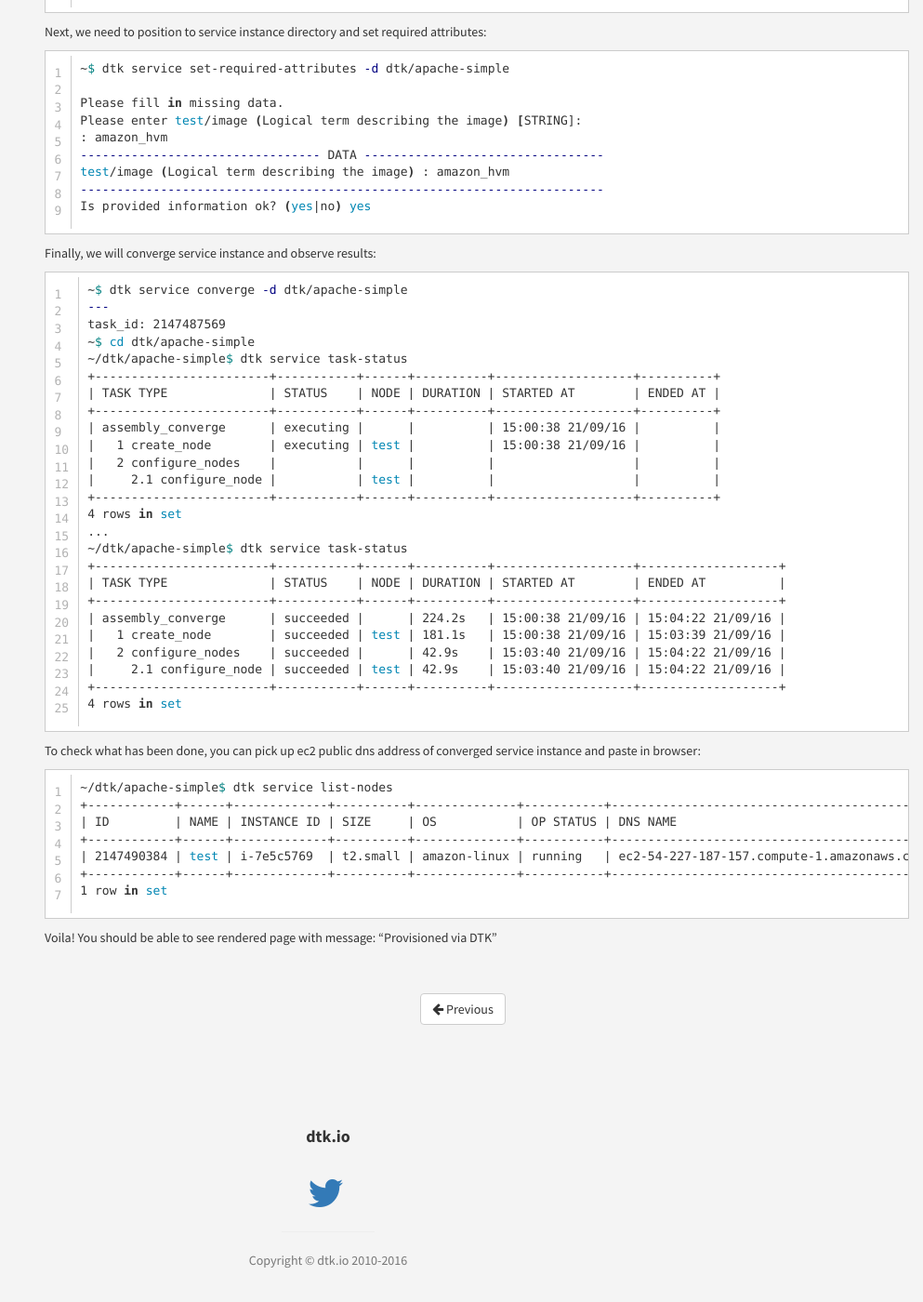
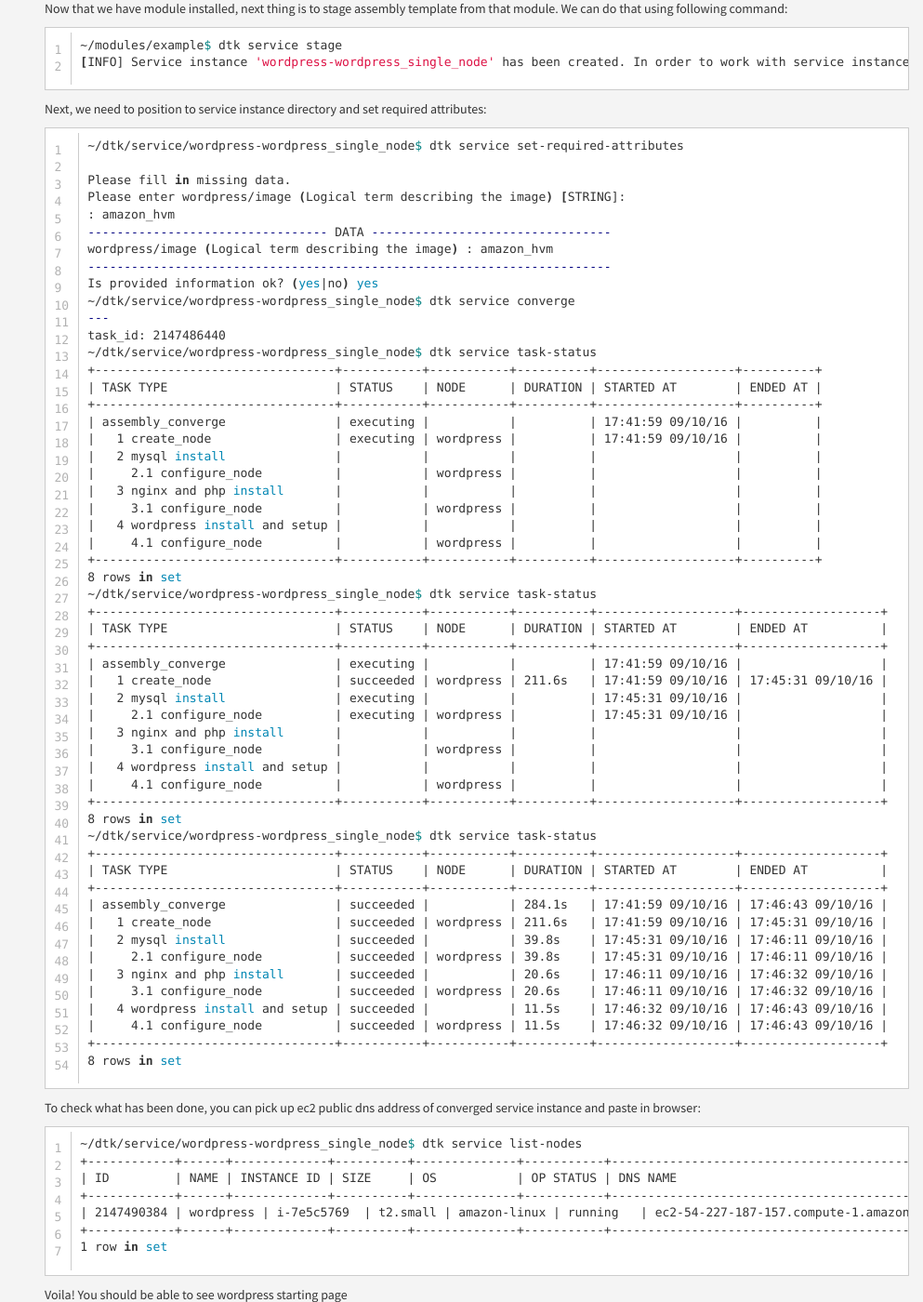
Before and after one commit to dtk/dtk-docs-v1, a Jekyll site: the page built from _getting-started/5-min-quickstart.md, in a window 1280 px wide and 1400 px high, scrolled down 3661 px. Shown: the whole window at 93% size, without its empty margins (287-1280 px from the left). Built offline with Jekyll 4.4.1, drawn with Linux system fonts in a browser that asks for light colours; some of the changed text lies outside the part shown.

Commit message:
added wordpress example in 5 min quickstart

```diff
--- a/_getting-started/5-min-quickstart.md
+++ b/_getting-started/5-min-quickstart.md
@@ -10,7 +10,12 @@ In order to start using Dtk, there are following prerequisities:
 
 ### AWS Account and EC2 instance
 User needs to create AWS account because most provisioning done via Dtk will be on AWS instances. For more info, please check: https://aws.amazon.com/account
-Next thing to do is to start its own EC2 instance on AWS which will be instance where Dtk Server will be installed
+Next thing to do is to create IAM role with name: dtk-root and give following privileges:
+- AmazonEC2FullAccess
+- AmazonVPCFullAccess
+This role will be used when creating EC2 instance instance so you don't have to provide root aws access and secret key when creating Dtk target (more on Dtk targets later)
+
+Next thing is to start your own EC2 instance on AWS which will be instance where Dtk Server will be installed
 
 ### Docker
 User needs to install Docker because Dtk Server and Dtk Arbiter are running inside docker container. For more info, please check: https://docs.docker.com/engine/installation
@@ -133,20 +138,14 @@ First, we will stage new target
 [INFO] Service instance 'network-target' has been created. In order to work with service instance, please navigate to: /home/.../dtk/network-target
 {% endhighlight %}
 
-After staging target, we need to set required attributes (aws related attributes) for staged target
+After staging target, we need to set required attributes for staged target
 {% highlight bash linenos %}
 ~$ dtk service set-required-attributes -d dtk/network-target
 
 Please fill in missing data.
-Please enter network_aws::iam_user[default]/aws_access_key_id [STRING]:
-: <AWS_ACCESS_KEY_ID>
-Please enter network_aws::iam_user[default]/aws_secret_access_key [STRING]:
-: <AWS_SECRET_ACCESS_KEY>
 Please enter network_aws::vpc[vpc1]/default_keypair [STRING]:
 : <DEFAULT_KEYPAIR>
 --------------------------------- DATA ---------------------------------
-network_aws::iam_user[default]/aws_access_key_id : <AWS_ACCESS_KEY_ID>
-network_aws::iam_user[default]/aws_secret_access_key : <AWS_SECRET_ACCESS_KEY>
 network_aws::vpc[vpc1]/default_keypair : <DEFAULT_KEYPAIR>
 ------------------------------------------------------------------------
 Is provided information ok? (yes|no) yes
@@ -161,79 +160,99 @@ There are multiple scenarios when configuring target (this will be discussed in
 If converge passed successfully, that means that we are ready to provision assembly templates in newly created target that actually points to SAME vpc, subnet and security group where your Dtk Server instance resides.
 
 ## Module installation and service provisioning
-In order to show how provisioning works via Dtk, we will use basic example of assembly template that deploys apache web server.
+In order to show how provisioning works via Dtk, we will use basic assembly template example that deploys wordpress on nginx web server using mysql as database provider
 
-In order to do that, we need to install dtk-example/apache module:
+In order to do that, we need to install dtk-example/wordpress module:
 {% highlight bash linenos %}
-~$ mkdir modules/apache
-~$ dtk module install -d modules/apache -v 0.0.1 dtk-examples/apache
+~$ mkdir modules/wordpress
+~$ cd modules/wordpress
+~/modules/wordpress$ dtk module install dtk-examples/wordpress
 [INFO] Auto-importing dependencies
-Importing module 'puppetlabs:apache' ...
+Using module 'aws:ec2'
+Importing module 'puppetlabs:mysql' ... [INFO] Done.
+Importing module 'puppetlabs:stdlib' ... [INFO] Done.
+Importing module 'nanliu:staging' ... [INFO] Done.
+Importing module 'dtk-examples:wordpress' ... [INFO] Done.
 Importing module 'puppetlabs:concat' ... [INFO] Done.
-Importing module 'puppetlabs:stdlib' ... [INFO] Done.
-[INFO] Done.
-Using module 'aws:ec2'
-Importing module 'dtk-examples:simple_app' ... [INFO] Done.
-[INFO] Successfully imported 'dtk-examples:apache' version 0.0.1
+Importing module 'puppetlabs:apt' ... [INFO] Done.
+Importing module 'puppet:nginx' ... [INFO] Done.
+Using module 'puppetlabs:concat' version: master
+[INFO] Successfully imported 'dtk-examples:wordpress' version 0.0.3
 {% endhighlight %}
 
 Now that we have module installed, next thing is to stage assembly template from that module. We can do that using following command:
 {% highlight bash linenos %}
-~$ dtk service stage -d modules/apache
-[INFO] Service instance 'apache-simple' has been created. In order to work with service instance, please navigate to: /home/.../dtk/apache-simple
+~/modules/example$ dtk service stage
+[INFO] Service instance 'wordpress-wordpress_single_node' has been created. In order to work with service instance, please navigate to: /home/docker-client/dtk/service/wordpress-wordpress_single_node
 {% endhighlight %}
 
 Next, we need to position to service instance directory and set required attributes:
 {% highlight bash linenos %}
-~$ dtk service set-required-attributes -d dtk/apache-simple
+~/dtk/service/wordpress-wordpress_single_node$ dtk service set-required-attributes
 
 Please fill in missing data.
-Please enter test/image (Logical term describing the image) [STRING]:
+Please enter wordpress/image (Logical term describing the image) [STRING]:
 : amazon_hvm
 --------------------------------- DATA ---------------------------------
-test/image (Logical term describing the image) : amazon_hvm
+wordpress/image (Logical term describing the image) : amazon_hvm
 ------------------------------------------------------------------------
 Is provided information ok? (yes|no) yes
-{% endhighlight %}
-
-Finally, we will converge service instance and observe results:
-{% highlight bash linenos %}
-~$ dtk service converge -d dtk/apache-simple
+~/dtk/service/wordpress-wordpress_single_node$ dtk service converge
 ---
-task_id: 2147487569
-~$ cd dtk/apache-simple
-~/dtk/apache-simple$ dtk service task-status
-+------------------------+-----------+------+----------+-------------------+----------+
-| TASK TYPE              | STATUS    | NODE | DURATION | STARTED AT        | ENDED AT |
-+------------------------+-----------+------+----------+-------------------+----------+
-| assembly_converge      | executing |      |          | 15:00:38 21/09/16 |          |
-|   1 create_node        | executing | test |          | 15:00:38 21/09/16 |          |
-|   2 configure_nodes    |           |      |          |                   |          |
-|     2.1 configure_node |           | test |          |                   |          |
-+------------------------+-----------+------+----------+-------------------+----------+
-4 rows in set
-...
-~/dtk/apache-simple$ dtk service task-status
-+------------------------+-----------+------+----------+-------------------+-------------------+
-| TASK TYPE              | STATUS    | NODE | DURATION | STARTED AT        | ENDED AT          |
-+------------------------+-----------+------+----------+-------------------+-------------------+
-| assembly_converge      | succeeded |      | 224.2s   | 15:00:38 21/09/16 | 15:04:22 21/09/16 |
-|   1 create_node        | succeeded | test | 181.1s   | 15:00:38 21/09/16 | 15:03:39 21/09/16 |
-|   2 configure_nodes    | succeeded |      | 42.9s    | 15:03:40 21/09/16 | 15:04:22 21/09/16 |
-|     2.1 configure_node | succeeded | test | 42.9s    | 15:03:40 21/09/16 | 15:04:22 21/09/16 |
-+------------------------+-----------+------+----------+-------------------+-------------------+
-4 rows in set
+task_id: 2147486440
+~/dtk/service/wordpress-wordpress_single_node$ dtk service task-status
++---------------------------------+-----------+-----------+----------+-------------------+----------+
+| TASK TYPE                       | STATUS    | NODE      | DURATION | STARTED AT        | ENDED AT |
++---------------------------------+-----------+-----------+----------+-------------------+----------+
+| assembly_converge               | executing |           |          | 17:41:59 09/10/16 |          |
+|   1 create_node                 | executing | wordpress |          | 17:41:59 09/10/16 |          |
+|   2 mysql install               |           |           |          |                   |          |
+|     2.1 configure_node          |           | wordpress |          |                   |          |
+|   3 nginx and php install       |           |           |          |                   |          |
+|     3.1 configure_node          |           | wordpress |          |                   |          |
+|   4 wordpress install and setup |           |           |          |                   |          |
+|     4.1 configure_node          |           | wordpress |          |                   |          |
++---------------------------------+-----------+-----------+----------+-------------------+----------+
+8 rows in set
+~/dtk/service/wordpress-wordpress_single_node$ dtk service task-status
++---------------------------------+-----------+-----------+----------+-------------------+-------------------+
+| TASK TYPE                       | STATUS    | NODE      | DURATION | STARTED AT        | ENDED AT          |
++---------------------------------+-----------+-----------+----------+-------------------+-------------------+
+| assembly_converge               | executing |           |          | 17:41:59 09/10/16 |                   |
+|   1 create_node                 | succeeded | wordpress | 211.6s   | 17:41:59 09/10/16 | 17:45:31 09/10/16 |
+|   2 mysql install               | executing |           |          | 17:45:31 09/10/16 |                   |
+|     2.1 configure_node          | executing | wordpress |          | 17:45:31 09/10/16 |                   |
+|   3 nginx and php install       |           |           |          |                   |                   |
+|     3.1 configure_node          |           | wordpress |          |                   |                   |
+|   4 wordpress install and setup |           |           |          |                   |                   |
+|     4.1 configure_node          |           | wordpress |          |                   |                   |
++---------------------------------+-----------+-----------+----------+-------------------+-------------------+
+8 rows in set
+~/dtk/service/wordpress-wordpress_single_node$ dtk service task-status
++---------------------------------+-----------+-----------+----------+-------------------+-------------------+
+| TASK TYPE                       | STATUS    | NODE      | DURATION | STARTED AT        | ENDED AT          |
++---------------------------------+-----------+-----------+----------+-------------------+-------------------+
+| assembly_converge               | succeeded |           | 284.1s   | 17:41:59 09/10/16 | 17:46:43 09/10/16 |
+|   1 create_node                 | succeeded | wordpress | 211.6s   | 17:41:59 09/10/16 | 17:45:31 09/10/16 |
+|   2 mysql install               | succeeded |           | 39.8s    | 17:45:31 09/10/16 | 17:46:11 09/10/16 |
+|     2.1 configure_node          | succeeded | wordpress | 39.8s    | 17:45:31 09/10/16 | 17:46:11 09/10/16 |
+|   3 nginx and php install       | succeeded |           | 20.6s    | 17:46:11 09/10/16 | 17:46:32 09/10/16 |
+|     3.1 configure_node          | succeeded | wordpress | 20.6s    | 17:46:11 09/10/16 | 17:46:32 09/10/16 |
+|   4 wordpress install and setup | succeeded |           | 11.5s    | 17:46:32 09/10/16 | 17:46:43 09/10/16 |
+|     4.1 configure_node          | succeeded | wordpress | 11.5s    | 17:46:32 09/10/16 | 17:46:43 09/10/16 |
++---------------------------------+-----------+-----------+----------+-------------------+-------------------+
+8 rows in set
 {% endhighlight %}
 
 To check what has been done, you can pick up ec2 public dns address of converged service instance and paste in browser:
 {% highlight bash linenos %}
-~/dtk/apache-simple$ dtk service list-nodes
+~/dtk/service/wordpress-wordpress_single_node$ dtk service list-nodes
 +------------+------+-------------+----------+--------------+-----------+--------------------------------------------+
 | ID         | NAME | INSTANCE ID | SIZE     | OS           | OP STATUS | DNS NAME                                   |
 +------------+------+-------------+----------+--------------+-----------+--------------------------------------------+
-| 2147490384 | test | i-7e5c5769  | t2.small | amazon-linux | running   | ec2-54-227-187-157.compute-1.amazonaws.com |
+| 2147490384 | wordpress | i-7e5c5769  | t2.small | amazon-linux | running   | ec2-54-227-187-157.compute-1.amazonaws.com |
 +------------+------+-------------+----------+--------------+-----------+--------------------------------------------+
 1 row in set
 {% endhighlight %}
 
-Voila! You should be able to see rendered page with message: "Provisioned via DTK"
+Voila! You should be able to see wordpress starting page
```
